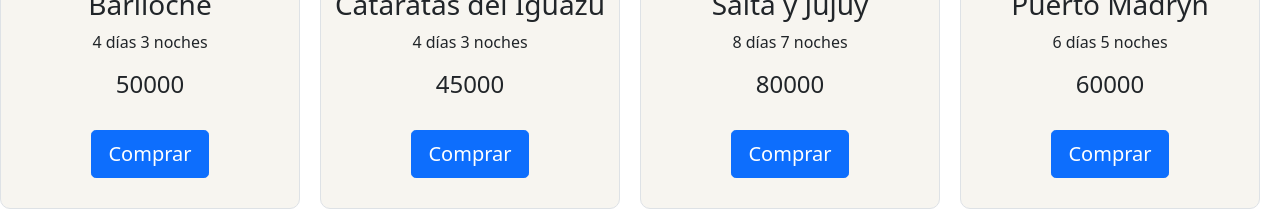
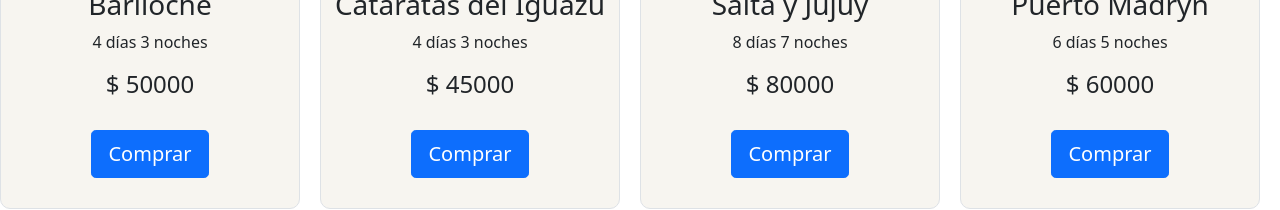
Before and after one commit to GPallero/Proyecto-React-Numen, a React (Create React App) app: page / in a window 1280 px wide. Shown: the part 233-443 px from the top of the page. Built offline with nearby package versions, Linux system fonts and the light colour scheme.

Commit message:
Actualizacion codigo

```diff
--- a/src/components/Main/PaquetesMap.js
+++ b/src/components/Main/PaquetesMap.js
@@ -90,7 +90,7 @@ const PaquetesMap =() => {
                     <img style={styles.img} className="img-responsive" alt="Bariloche" src={el.src}></img>
                     <h3>{el.nombre}</h3>
                     <p>{el.duracion}</p>
-                    <h4>{el.precio}</h4>
+                    <h4>$ {el.precio}</h4>
                     <Button size="lg" className="nextButton mt-4" onClick={()=>handleClick(el)}>
                     Comprar</Button>
 
```
